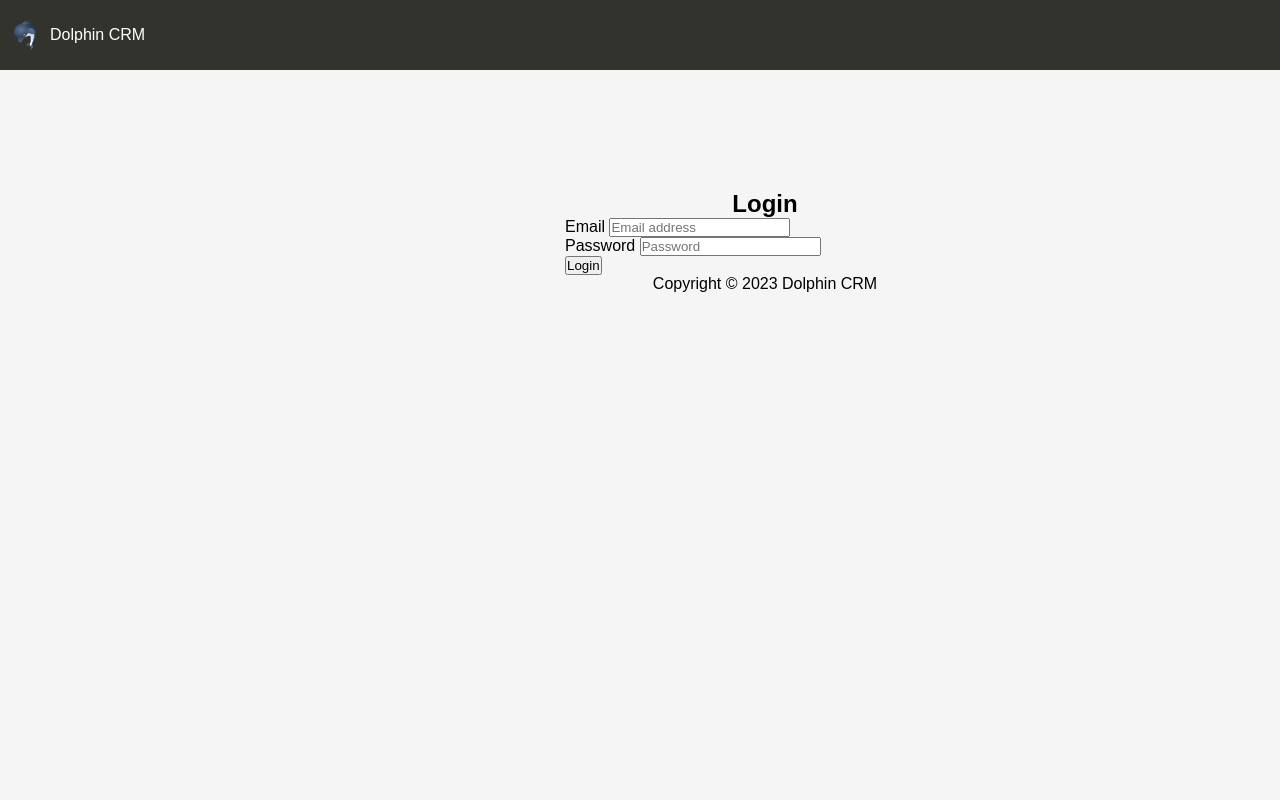
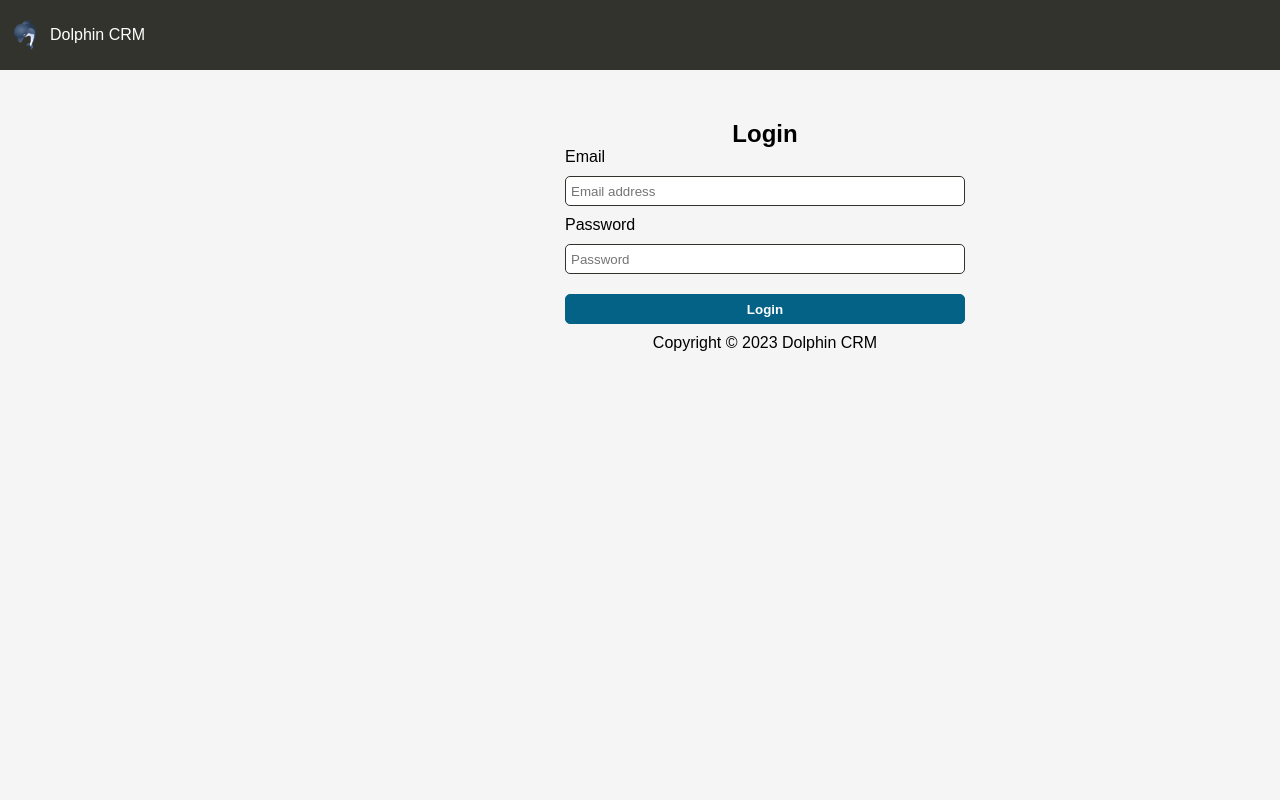
Before and after one commit to e277/info2180-finalproject, a PHP site: page / in a window 1280 px wide. Run offline with PHP 8.4, Linux system fonts and the light colour scheme; data that the repository does not hold is empty.

Commit message:
Finish styling login form

```diff
--- a/styles.css
+++ b/styles.css
@@ -8,7 +8,7 @@ body {
     font-family: 'Poppins', sans-serif;
     background: #f1f1f1a7;
     width: 100%;
-    height: 100vh;
+    height: 90vh;
 }
 
 
@@ -67,7 +67,11 @@ header img {
 
 section {
     margin-left: 250px;
-    padding: 20px;
+    width: calc(100% - 250px);
+}
+
+section div {
+
 }
 
 /* Login Form */
@@ -76,10 +80,38 @@ section {
     flex-direction: column;
     align-items: center;
     justify-content: center;
-    margin: 100px;
+    margin-top: 50px;
 }
+.login form input {
+    width: 100%;
+    height: 30px;
+    margin: 10px 0;
+    padding: 5px;
+    border: 1px solid #32332C;
+    border-radius: 5px;
+    outline: none;
+}
+.login form button {
+    width: 100%;
+    height: 30px;
+    margin: 10px 0;
+    padding: 5px;
+    border: 1px solid #056287;
+    border-radius: 5px;
+    outline: none;
+    background-color: #056287;
+    color: white;
+    font-weight: bold;
+    cursor: pointer;
+}
+.login hr {
+    width: 100%;
+    margin: 10px 0;
+
+    opacity: 0.8;
+}
+
 
 form {
     width: 400px;
-
 }
```
